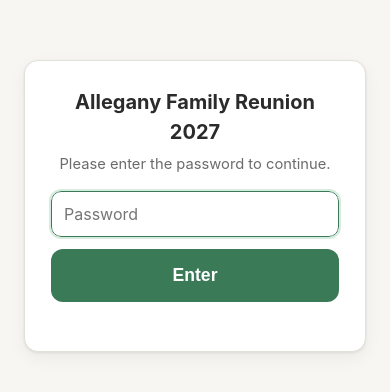
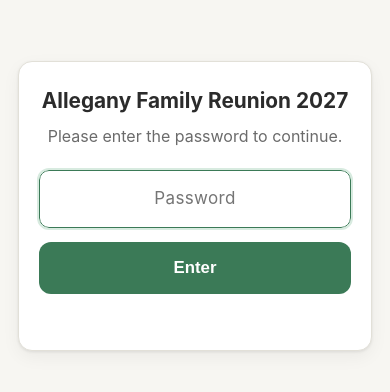
Before and after one commit to aaronfoxwire/allegany_family_reunion_2027, a plain HTML site: page index.html in a window 390 px wide. Shown: the part 216-608 px from the top of the page. Drawn offline with Linux system fonts and the light colour scheme.

Commit message:
Fix lingering iOS zoom on unlock; enlarge and tidy the password gate
The 16px input font alone wasn't enough. Two other causes:

- unlock() removed the gate while the password field still had focus.
  iOS restores the pre-zoom scale when a field blurs, but tearing a
  focused element out of the DOM skips that, so the page stayed zoomed.
  Now it blurs first, then removes, then resets scroll.
- The field was autofocused on load, throwing up the keyboard (and any
  focus zoom) before the prompt was even read. Desktop only now.

Also sized up the gate per request: larger heading and prompt, a taller
17px centered input, full-width Enter button, roomier padding, readable
error text, and a small-screen breakpoint.

Co-Authored-By: Claude Opus 5 <noreply@anthropic.com>

```diff
--- a/index.html
+++ b/index.html
@@ -135,12 +135,22 @@
     display:flex;align-items:center;justify-content:center;padding:24px;
   }
   #gate .box{
-    background:var(--card);border:1px solid var(--line);border-radius:14px;
-    box-shadow:var(--shadow);padding:26px;max-width:380px;width:100%;text-align:center;
+    background:var(--card);border:1px solid var(--line);border-radius:16px;
+    box-shadow:var(--shadow);padding:32px 28px;max-width:420px;width:100%;text-align:center;
   }
-  #gate h2{margin:0 0 6px;font-size:1.25rem}
-  #gate p{margin:0 0 16px;color:var(--muted);font-size:.92rem}
-  #gate .err{color:var(--block);font-size:.85rem;min-height:1.1em;margin-top:8px}
+  #gate h2{margin:0 0 10px;font-size:1.45rem;line-height:1.25}
+  #gate p{margin:0 0 22px;color:var(--muted);font-size:1rem}
+  #gate #gatePw{
+    font-size:1.0625rem;   /* 17px — must stay >=16px or iOS Safari zooms on focus */
+    padding:15px 16px;text-align:center;letter-spacing:.02em;
+  }
+  #gate .submit{margin-top:14px;padding:16px 22px;font-size:1.05rem}
+  #gate .err{color:var(--block);font-size:.95rem;min-height:1.2em;margin-top:12px}
+  @media (max-width:600px){
+    #gate{padding:18px}
+    #gate .box{padding:26px 20px;border-radius:14px}
+    #gate h2{font-size:1.3rem}
+  }
   /* Honeypot — hidden from humans, visible to naive bots */
   .hp{position:absolute;left:-9999px;top:auto;width:1px;height:1px;overflow:hidden}
 
@@ -160,7 +170,7 @@
     <h2>Allegany Family Reunion 2027</h2>
     <p>Please enter the password to continue.</p>
     <input type="password" id="gatePw" placeholder="Password" autocomplete="off" autocapitalize="none" spellcheck="false">
-    <button type="button" class="submit" id="gateBtn" style="margin-top:12px">Enter</button>
+    <button type="button" class="submit" id="gateBtn">Enter</button>
     <div class="err" id="gateErr"></div>
   </div>
 </div>
@@ -236,7 +246,17 @@
   const gatePw=document.getElementById("gatePw");
   const gateErr=document.getElementById("gateErr");
   let unlocked=false;
-  function unlock(){ unlocked=true; if(gate) gate.remove(); page.hidden=false; try{sessionStorage.setItem("reunionUnlocked","1");}catch(e){} }
+  function unlock(){
+    unlocked=true;
+    // Blur before removing: iOS Safari restores the pre-zoom scale when a field
+    // loses focus, but tearing a still-focused field out of the DOM skips that,
+    // which left the page stuck zoomed in after the gate closed.
+    try{ gatePw.blur(); }catch(e){}
+    if(gate) gate.remove();
+    page.hidden=false;
+    window.scrollTo(0,0);
+    try{sessionStorage.setItem("reunionUnlocked","1");}catch(e){}
+  }
   function tryUnlock(){
     if(gatePw.value.trim().toLowerCase()===PASSWORD){ unlock(); }
     else { gateErr.textContent="Sorry, that's not the right password."; gatePw.select(); }
@@ -247,7 +267,9 @@
   if(!unlocked){
     document.getElementById("gateBtn").addEventListener("click",tryUnlock);
     gatePw.addEventListener("keydown",e=>{ if(e.key==="Enter") tryUnlock(); });
-    gatePw.focus();
+    // Autofocus on desktop only — on a phone it just throws the keyboard up
+    // (and any focus-triggered zoom) before the person has read the prompt.
+    if(!window.matchMedia("(pointer:coarse)").matches) gatePw.focus();
   }
 
   const YEAR = 2027;
```
